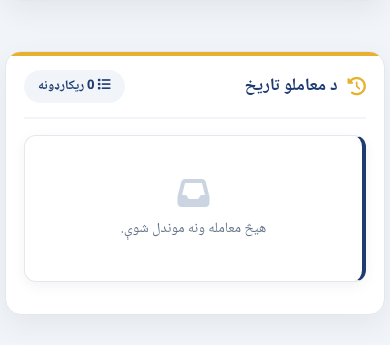
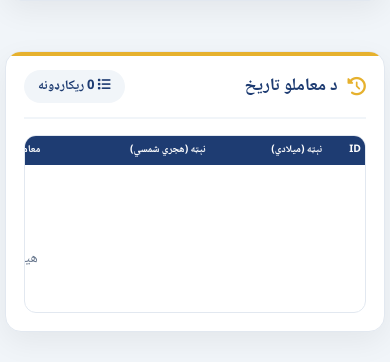
Before and after one commit to ayanjan-app/shop, a PHP site: page /sarafe.php in a window 390 px wide. Shown: the part 2722-3084 px from the top of the page. Run offline with PHP 8.4, Linux system fonts and the light colour scheme; a user stored in the database is signed in; data that the repository does not hold is empty.

Commit message:
add table

```diff
--- a/sarafe.php
+++ b/sarafe.php
@@ -899,60 +899,76 @@ function h($value) {
             margin-bottom: 10px;
         }
 
-        /* ===== MOBILE TABLE → STACKED CARDS ===== */
+        /* ===== RESPONSIVE TABLE (KEPT AS TABLE, HORIZONTAL SCROLL) ===== */
         @media (max-width: 800px) {
-            .table-wrapper { border: none; overflow: visible; border-radius: 0; }
-            .table-wrapper table { display: block; width: 100%; min-width: 0; border-collapse: separate; border-spacing: 0; }
-            .table-wrapper thead { display: none; }
-            .table-wrapper tbody { display: block; width: 100%; }
-            .table-wrapper tbody tr {
-                display: block; width: 100%;
-                background: #ffffff;
+            .table-wrapper {
+                overflow-x: auto;
+                -webkit-overflow-scrolling: touch;
                 border: 1px solid #e2e8f0;
-                border-right: 4px solid var(--primary-color);
                 border-radius: 12px;
-                margin-bottom: 14px;
-                padding: 6px 14px;
-                box-shadow: 0 4px 14px rgba(0, 0, 0, 0.05);
-                box-sizing: border-box;
             }
-            .table-wrapper tbody tr:hover { background: #ffffff; }
-            .table-wrapper tbody td {
-                display: flex; flex-wrap: wrap; justify-content: space-between; align-items: flex-start;
-                gap: 8px 14px; width: 100%; box-sizing: border-box;
-                padding: 10px 0; text-align: right;
-                border-bottom: 1px dashed #e2e8f0;
-                white-space: normal !important;
-                word-break: break-word; overflow-wrap: anywhere;
-                font-size: 0.88rem; line-height: 1.5;
+            table {
+                min-width: 900px;
+                font-size: 0.78rem;
             }
-            .table-wrapper tbody td:last-child { border-bottom: none; }
-            .table-wrapper tbody td::before {
-                content: attr(data-label);
-                display: inline-block;
-                font-weight: 700; color: var(--text-muted);
-                font-size: 0.76rem; flex: 0 0 auto;
-                min-width: 0; text-align: right; white-space: nowrap;
+            th, td {
+                padding: 8px 6px;
+                font-size: 0.75rem;
             }
-            .table-wrapper tbody td > * { max-width: 100%; }
-            .table-wrapper tbody td.note-cell {
-                display: block; min-width: 0; max-width: 100%;
-                white-space: normal; line-height: 1.55; padding: 10px 0;
+            th {
+                font-size: 0.7rem;
+                white-space: nowrap;
             }
-            .table-wrapper tbody td.note-cell::before {
-                display: block; margin-bottom: 4px; white-space: normal;
+            td.note-cell {
+                min-width: 100px;
+                max-width: 160px;
+                font-size: 0.75rem;
             }
-            .table-wrapper tbody td .actions {
-                display: flex; flex-direction: column; gap: 6px; width: 100%;
-                justify-content: flex-start; align-items: stretch;
+            .actions {
+                flex-direction: column;
+                gap: 4px;
             }
-            .table-wrapper tbody td .actions a,
-            .table-wrapper tbody td .actions button {
-                width: 100%; justify-content: center; padding: 9px 12px; font-size: 0.82rem;
+            .actions a,
+            .actions button {
+                width: 100%;
+                justify-content: center;
+                padding: 6px 8px;
+                font-size: 0.7rem;
             }
-            .table-wrapper tbody td .actions form { width: 100%; margin: 0; }
-            .table-wrapper tbody tr td[colspan] { display: block; padding: 0; border: none; }
-            .table-wrapper tbody tr td[colspan]::before { display: none; }
+            .btn-sm {
+                padding: 5px 8px;
+                font-size: 0.7rem;
+            }
+            .amount-usd, .amount-afn, .amount-unpaid,
+            .date-us, .date-af, .type-received, .type-paid {
+                white-space: nowrap;
+            }
+        }
+
+        @media (max-width: 480px) {
+            table {
+                min-width: 800px;
+                font-size: 0.7rem;
+            }
+            th, td {
+                padding: 6px 4px;
+                font-size: 0.68rem;
+            }
+            th {
+                font-size: 0.65rem;
+            }
+            td.note-cell {
+                min-width: 80px;
+                max-width: 120px;
+                font-size: 0.68rem;
+            }
+            .btn-sm {
+                padding: 4px 6px;
+                font-size: 0.65rem;
+            }
+            .actions {
+                gap: 3px;
+            }
         }
 
         @media (max-width: 600px) {
```
